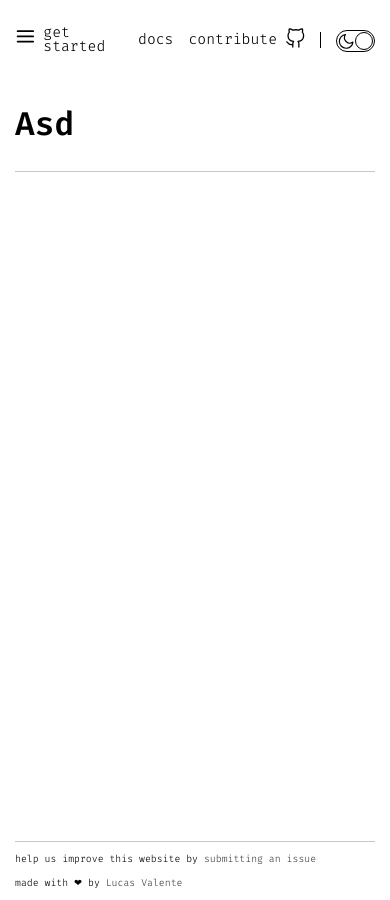
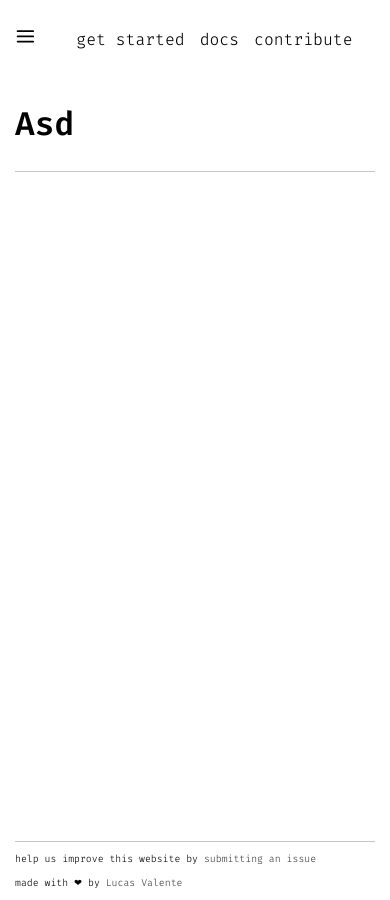
Before and after one commit to serramatutu/z, a Jekyll site: the page built from docs/_docs/asd.md, in a window 390 px wide. Built offline with Jekyll 4.4.1, drawn with Linux system fonts in a browser that asks for light colours.

Commit message:
fix mobile issues

```diff
--- a/docs/_includes/docs_sidebar.html
+++ b/docs/_includes/docs_sidebar.html
@@ -1,8 +1,12 @@
 <div class="sidebar">
-    <div class="icon logo">
-        <a href="/">
-            {%- include icons/logo.svg -%}
-        </a>
+    <div class="sidebar-header">
+        <div class="icon logo">
+            <a href="/">
+                {%- include icons/logo.svg -%}
+            </a>
+        </div>
+        {%- include github_link.html -%}
+        {%- include theme_toggle.html -%}
     </div>
     {% for section in site.data.docs_nav.sections -%}
     <h4>{{ section.title }}</h4>
--- /dev/null
+++ b/docs/_includes/github_link.html
@@ -0,0 +1,5 @@
+<div class="icon github">
+    <a href="https://github.com/serramatutu/z" target="_blank">
+        {%- include icons/github.svg -%}
+    </a>
+</div>
--- a/docs/_includes/nav.html
+++ b/docs/_includes/nav.html
@@ -21,19 +21,10 @@
             <li><a href="/contribute/">contribute</a></li>
         </ul>
         <div class="icons right">
-            <div class="icon github">
-                <a href="https://github.com/serramatutu/z" target="_blank">
-                    {%- include icons/github.svg -%}
-                </a>
-            </div>
+            {%- include github_link.html -%}
             <div class="separator"></div>
-            <label class="switch">
-                <input type="checkbox" id="theme-toggle">
-                <span class="toggle">
-                    {%- include icons/moon.svg -%}
-                    {%- include icons/sun.svg -%}
-                </span>
-           </label>
+            {%- include theme_toggle.html -%}
         </div>
+
     </div>
 </div>
--- /dev/null
+++ b/docs/_includes/theme_toggle.html
@@ -0,0 +1,7 @@
+<label class="switch">
+    <input type="checkbox" class="theme-toggle">
+    <span class="toggle">
+        {%- include icons/moon.svg -%}
+        {%- include icons/sun.svg -%}
+    </span>
+</label>
--- a/docs/_sass/_layout.scss
+++ b/docs/_sass/_layout.scss
@@ -136,7 +136,7 @@
 
             margin-right: $padding-unit*2;
             @include phone-only {
-                margin-right: 0;
+                margin-right: $padding-unit;
             }
 
             li {
@@ -148,7 +148,7 @@
                 flex-grow: 1;
 
                 @include phone-only {
-                    font-size: $base-font-size*0.9;
+                    // font-size: $base-font-size*0.9;
                     padding-left: calc(#{$padding-unit}/2);
                     padding-right: calc(#{$padding-unit}/2);
                 }
@@ -180,6 +180,10 @@
             &.right {
                 justify-content: right;
                 flex-grow: 0;
+
+                @include phone-only {
+                    display: none;
+                }
             }
         }
     }
@@ -230,10 +234,34 @@
             }
         }
 
-        .logo {
+        .sidebar-header {
+            display: flex;
+            justify-content: space-evenly;
+
+            padding-bottom: $padding-unit;
             margin-bottom: $padding-unit;
+
+            border-bottom: 1px var(--hr-color) solid;
+
             @include big-desktop-up {
                 display: none;
+            }
+
+            & > * {
+                padding-left: $padding-unit/2;
+                padding-right: $padding-unit/2;
+            }
+
+            .icon.github, .switch {
+                @include tablet-portrait-up {
+                    visibility: hidden;
+                }
+            }
+
+            hr {
+                @include big-desktop-up {
+                    visibility: hidden;
+                }
             }
         }
 
--- a/docs/_sass/_style.scss
+++ b/docs/_sass/_style.scss
@@ -118,7 +118,9 @@
 // toggle button
 .switch {
     display: inline-block;
-    width: calc(58em/24); // 58px / 24
+    @include tablet-portrait-up {
+        width: calc(58em/24); // 58px / 24
+    }
     height: 1.3em;
     position: relative;
 
@@ -153,6 +155,7 @@
         position: absolute;
         left: 0.125em;
         border-radius: 50%;
+        background-color: var(--bg-color);
         border: 1px var(--font-color) solid;
         transition: .4s all ease;
     }
--- a/docs/scripts/index.js
+++ b/docs/scripts/index.js
@@ -1,26 +1,38 @@
 "use strict";
+
+let themeToggleBtns;
 
 function setTheme(theme) {
     localStorage.setItem("theme", theme);
 
     let isDark = theme === "dark";
-    document.getElementById("theme-toggle").setAttribute("checked", isDark);
+    for (let i = 0; i < themeToggleBtns.length; i++) {
+        const btn = themeToggleBtns.item(i);
+        if (isDark) {
+            btn.setAttribute("checked", "");
+        }
+        else {
+            btn.removeAttribute("checked");
+        }
+    }
 
     document.body.setAttribute("data-theme", theme)
 }
 
 window.addEventListener("load", (ev) => {
-    let theme = localStorage.getItem("theme") || "light";
-    setTheme(theme);
+    themeToggleBtns = document.getElementsByClassName("theme-toggle");
+    for (let i = 0; i < themeToggleBtns.length; i++) {
+        themeToggleBtns.item(i).addEventListener("click", (ev) => {
+            theme = ev.target.checked ? "dark" : "light";
+            setTheme(theme);
+        })
+    }
 
     let sidebarToggleBtn = document.getElementById("sidebar-toggle");
     sidebarToggleBtn.addEventListener("click", (ev) => {
         document.getElementById("sidebar-container").classList.toggle("active");
     });
 
-    let themeToggleBtn = document.getElementById("theme-toggle");
-    themeToggleBtn.addEventListener("click", (ev) => {
-        theme = ev.target.checked ? "dark" : "light";
-        setTheme(theme);
-    });
+    let theme = localStorage.getItem("theme") || "light";
+    setTheme(theme);
 });
```
